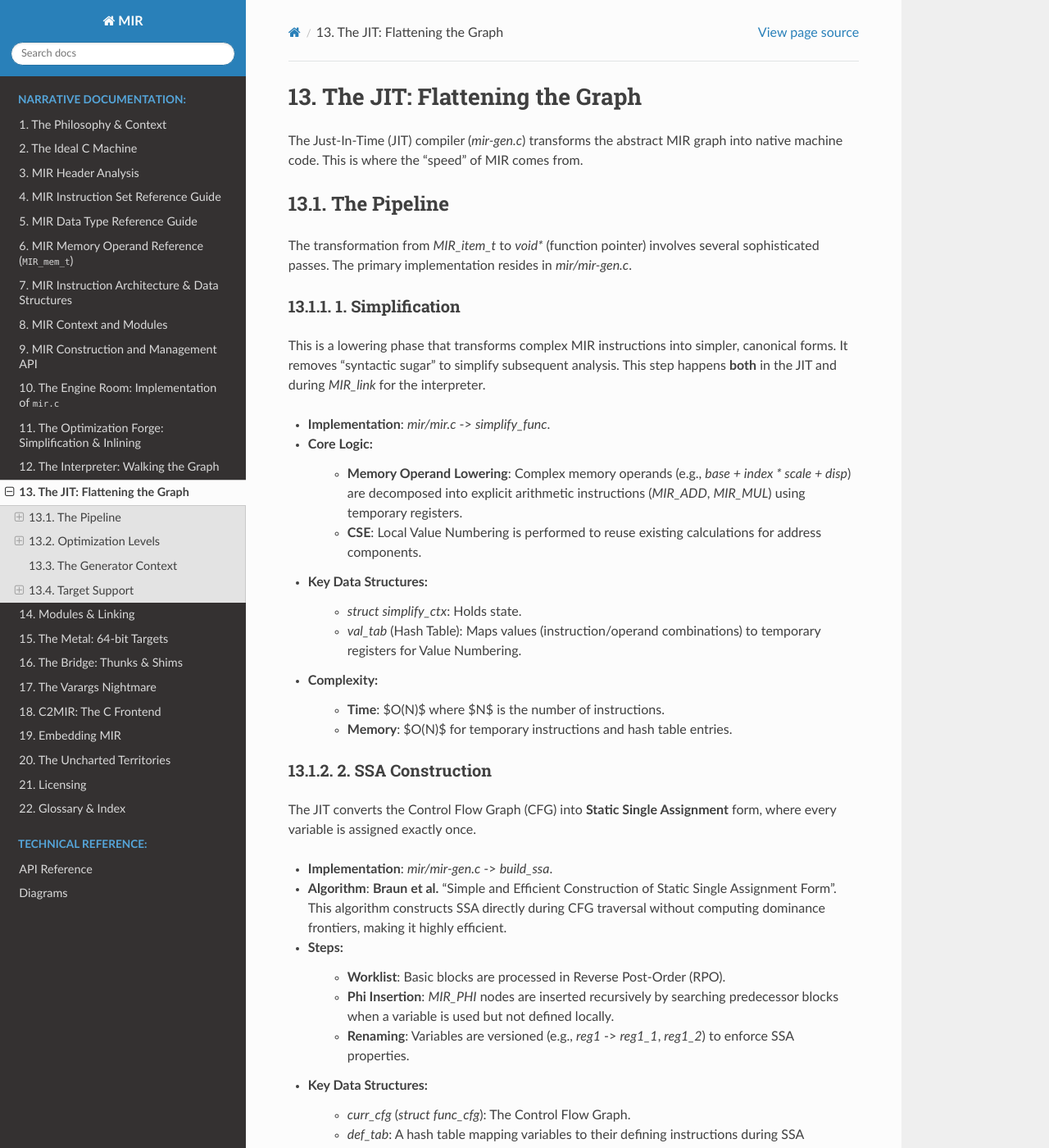
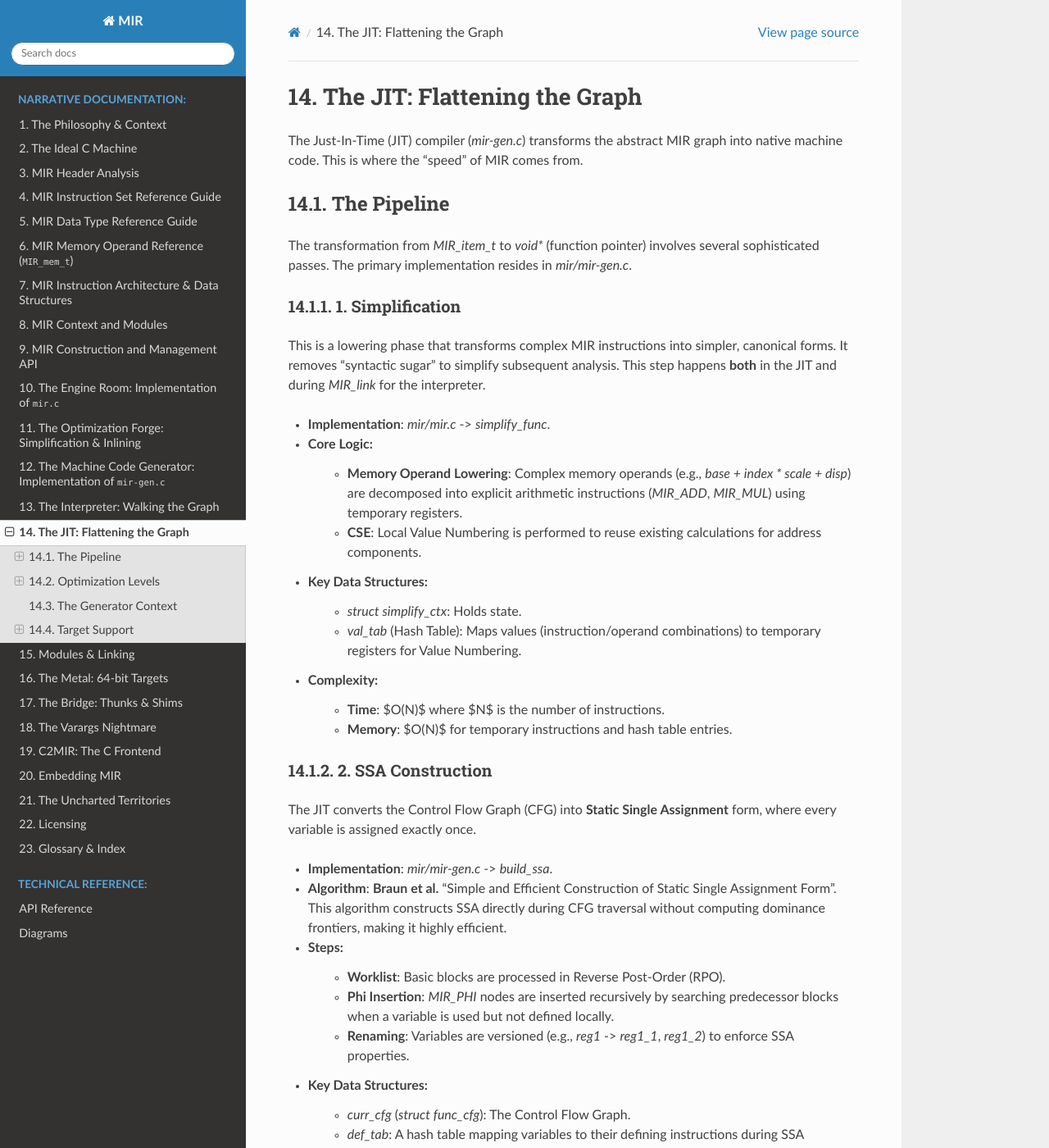
Before and after one commit to cyrilmhansen/mir-sys, a Sphinx documentation site: the page built from doc/04_jit_pipeline.rst, in a window 1280 px wide and 1400 px high. Shown: the whole window at 82% size. Built offline with Sphinx 7.4.7 and the Read the Docs theme 3.1.0, drawn with Linux system fonts in a browser that asks for light colours; some of the changed text lies outside the part shown.

Commit message:
Docs: update index and diagrams for generator chapter

```diff
--- a/doc/index.rst
+++ b/doc/index.rst
@@ -16,6 +16,7 @@ The Anatomy of a C JIT
    18_mir_api
    19_mir_implementation
    20_mir_optimizations
+   21_mir_generator
    03_interpreter
    04_jit_pipeline
    10_modules_and_linking
```
Also changed, not shown: 4 other files.
